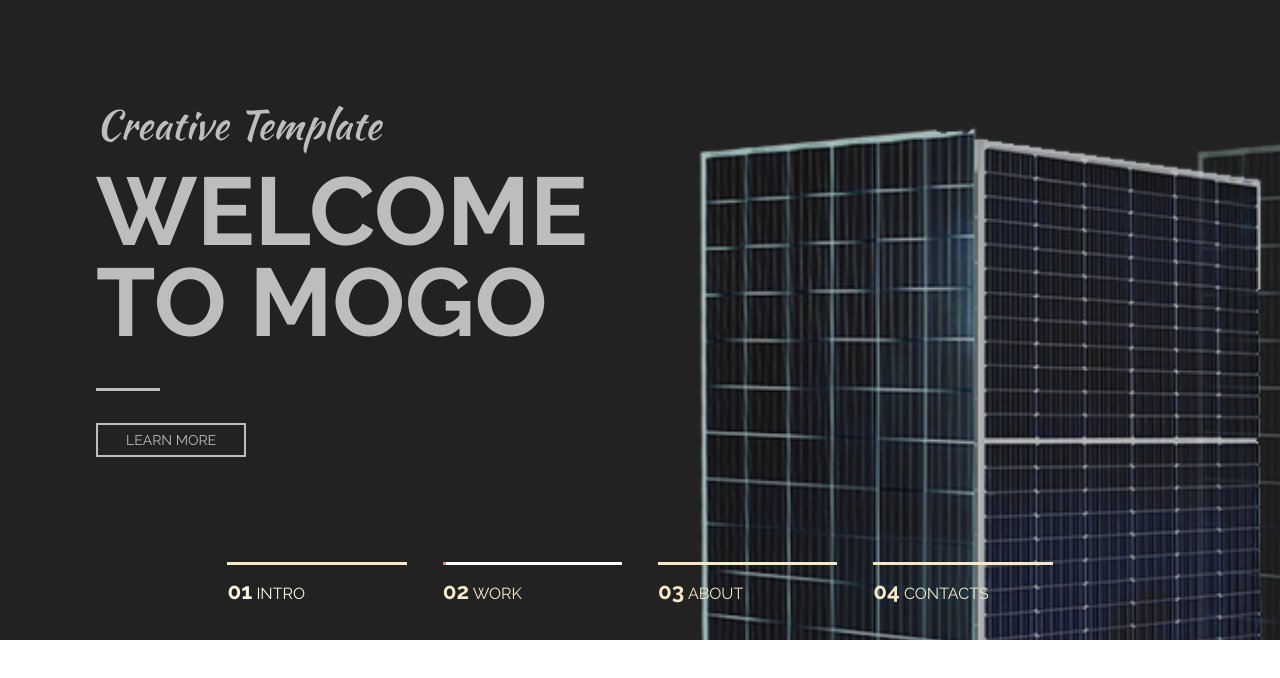
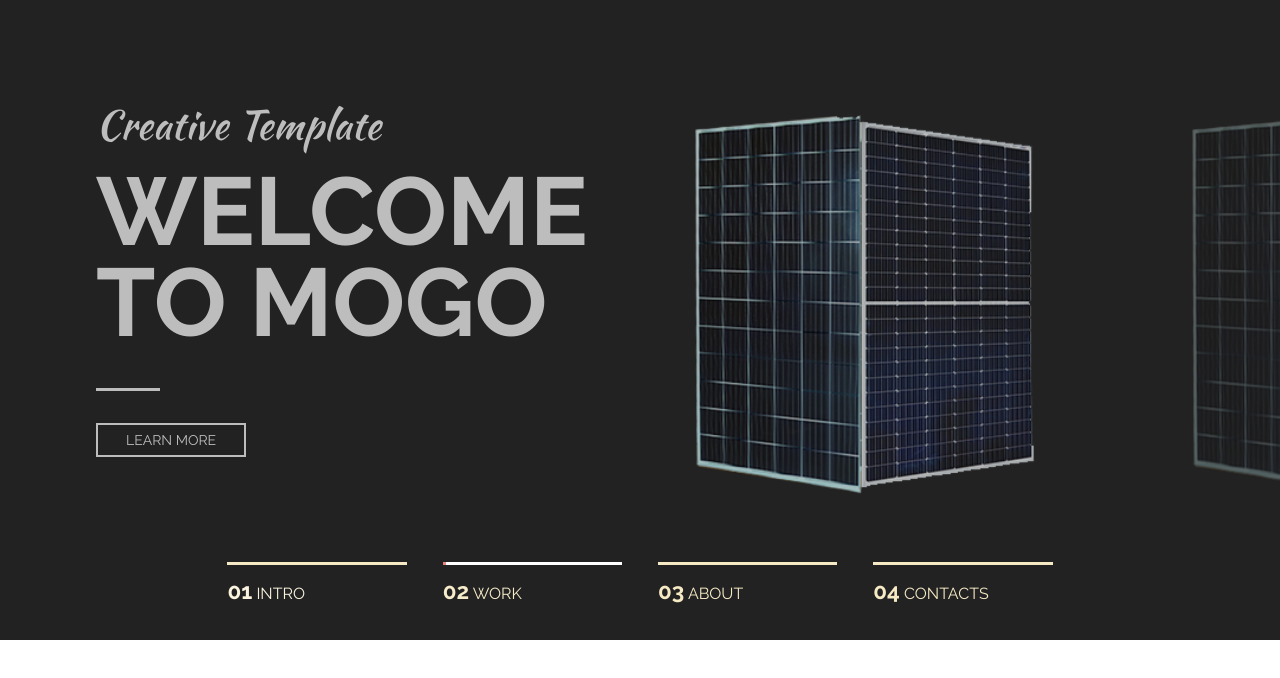
Before and after one commit to kamalrajganesan/carousel-sample, a plain HTML site: page index.html in a window 1280 px wide. Drawn offline with nearby package versions, Linux system fonts and the light colour scheme.

Commit message:
Update style.css

```diff
--- a/style.css
+++ b/style.css
@@ -177,7 +177,8 @@ body a {
   /* padding: 30px; */
 }
 #section-1 .content-slider .slider .banner .banner-inner-wrapper .banner-highlight-img img{
-  width: 100%;
+/*   width: 100%; */
+  width: 60%;
 }
 #section-1 .content-slider .slider .banner .banner-inner-wrapper h2 {
   padding-bottom: 0.3em;
```
